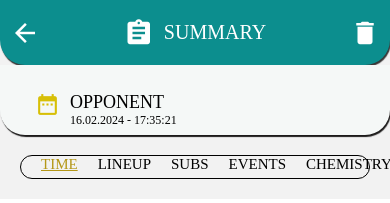
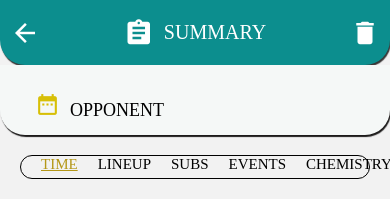
Before and after one commit to YahyaNamir/Salle_Summary, a React Native app: screen / in a window 390 px wide. Shown: the top 203 px of the page. Built offline with nearby package versions, Linux system fonts and the light colour scheme.

Commit message:
headerSubtitle

```diff
--- a/components/CustomHeader.js
+++ b/components/CustomHeader.js
@@ -22,7 +22,7 @@ const CustomHeader = () => {
           <Icon name="date-range" size={25} color="#d7bf06" style={styles.icon} />
           <View>
             <Text style={styles.headerTitle}>OPPONENT</Text>
-            <Text style={styles.headerSubtitle}>16.02.2024 - 17:35:21</Text>
+            {/* <Text style={styles.headerSubtitle}>16.02.2024 - 17:35:21</Text> */}
           </View>
         </View>
       </View>
```
